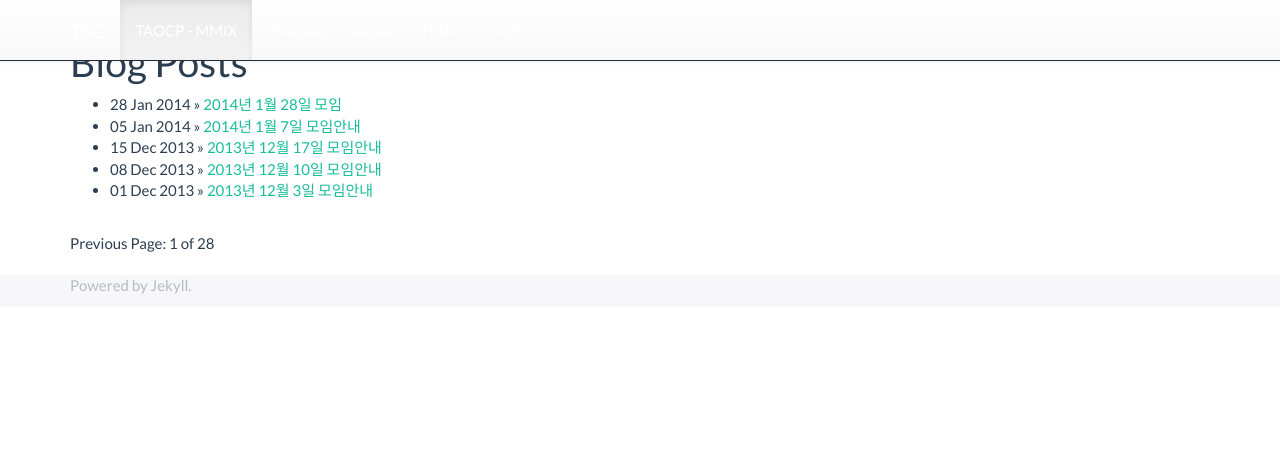
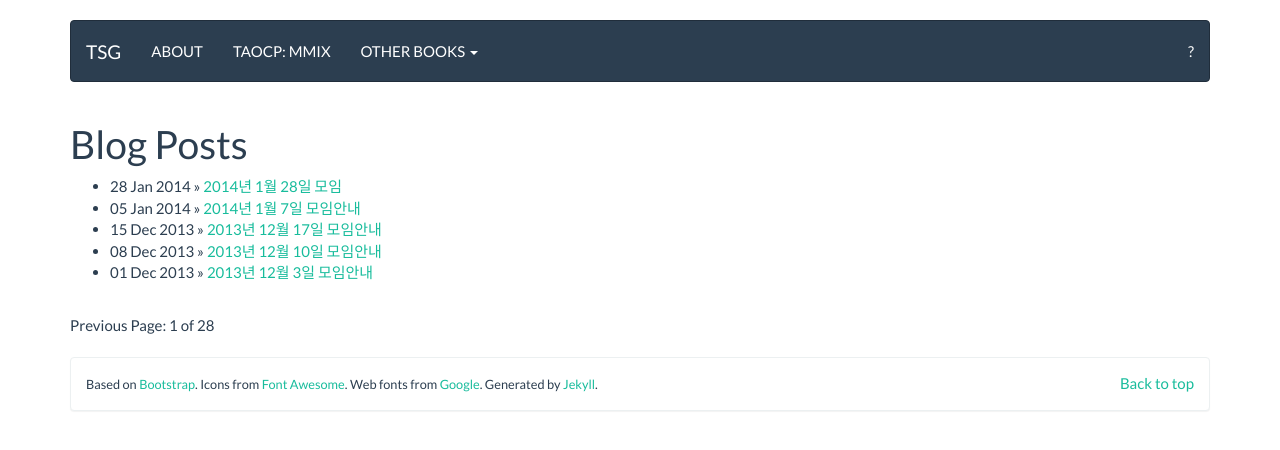
Before and after one commit to tuestudy/tuestudy.github.io, a Jekyll site: the page built from index.html, in a window 1280 px wide. Shown: the top 450 px of the page. Built offline with Jekyll 4.4.1, drawn with Linux system fonts in a browser that asks for light colours; Markdown is read by kramdown in place of the engine named in the settings; the list of posts is cut into pages by our own code.

Commit message:
split layout files

```diff
--- /dev/null
+++ b/_includes/footer.html
@@ -0,0 +1,10 @@
+<div class="row">
+  <div class="col-lg-12">
+    <div class="panel panel-default">
+      <div class="panel-body">
+        <small>Based on <a href="http://getbootstrap.com" rel="nofollow">Bootstrap</a>. Icons from <a href="http://fortawesome.github.io/Font-Awesome/" rel="nofollow">Font Awesome</a>. Web fonts from <a href="http://www.google.com/webfonts" rel="nofollow">Google</a>. Generated by <a href="http://jekyllrb.com/" rel="nofollow">Jekyll</a>.</small>
+        <div class="pull-right"><a href="#top">Back to top</a></div>
+      </div>
+    </div>
+  </div>
+</div>
--- /dev/null
+++ b/_includes/header.html
@@ -0,0 +1,35 @@
+<!-- Static navbar -->
+<div class="navbar navbar-default" role="navigation">
+  <div class="navbar-header">
+    <button type="button" class="navbar-toggle" data-toggle="collapse" data-target=".navbar-collapse">
+      <span class="sr-only">Toggle navigation</span>
+      <span class="icon-bar"></span>
+      <span class="icon-bar"></span>
+      <span class="icon-bar"></span>
+    </button>
+    <a class="navbar-brand" href="/">{{ site.name }}</a>
+  </div>
+  <div class="navbar-collapse collapse">
+    <ul class="nav navbar-nav">
+      <li><a href="/about.html">ABOUT</a></li>
+      <li><a href="#">TAOCP: MMIX</a></li>
+      <li class="dropdown">
+        <a href="#" class="dropdown-toggle" data-toggle="dropdown">OTHER BOOKS <b class="caret"></b></a>
+        <ul class="dropdown-menu">
+          <li class="dropdown-header">2013</li>
+          <li><a href="#">JMBook</a></li>
+          <li class="divider"></li>
+          <li class="dropdown-header">2012</li>
+          <li><a href="#">AOSA</a></li>
+          <li><a href="#">HtDP</a></li>
+          <li class="divider"></li>
+          <li class="dropdown-header">~2011</li>
+          <li><a href="#">SICP</a></li>
+        </ul>
+      </li>
+    </ul>
+    <ul class="nav navbar-nav navbar-right">
+      <li><a href="#">?</a></li>
+    </ul>
+  </div><!--/.nav-collapse -->
+</div>
--- a/_layouts/default.html
+++ b/_layouts/default.html
@@ -6,49 +6,15 @@
   <meta http-equiv="X-UA-Compatible" content="IE=edge,chrome=1">
   <!-- Bootstrap CSS -->
   <link rel="stylesheet" href="/css/bootstrap.min.css">
-  <link rel="stylesheet" href="/css/bootstrap-theme.min.css">
   <!-- syntax highlighting CSS -->
   <link rel="stylesheet" href="/css/syntax.css">
   <!-- Custom CSS -->
   <link rel="stylesheet" href="/css/default.css">
 </head>
 <body>
-  <!-- Wrap all page content here -->
-  <div id="wrap">
-    <!-- Fixed navbar -->
-    <div class="navbar navbar-default navbar-fixed-top" role="navigation">
-      <div class="container">
-        <div class="navbar-header">
-          <button type="button" class="navbar-toggle" data-toggle="collapse" data-target=".navbar-collapse">
-            <span class="sr-only">Toggle navigation</span>
-            <span class="icon-bar"></span>
-            <span class="icon-bar"></span>
-            <span class="icon-bar"></span>
-          </button>
-          <a class="navbar-brand" href="/">{{ site.name }}</a>
-        </div>
-        <div class="collapse navbar-collapse">
-          <ul class="nav navbar-nav">
-            <li class="active"><a href="#">TAOCP - MMIX</a></li>
-            <li><a href="#">JMBook</a></li>
-            <li><a href="#">AOSA</a></li>
-            <li><a href="#">HtDP</a></li>
-            <li><a href="#">SICP</a></li>
-          </ul>
-        </div><!--/.nav-collapse -->
-      </div>
-    </div>
-
-    <!-- Begin page content -->
-    <div class="container">
-      {{ content }}
-    </div>
-  </div>
-  <div id="footer">
-    <div class="container">
-      <p class="text-muted">Powered by Jekyll.</p>
-    </div>
-  </div>
+  <div class="container">{% include header.html %}</div>
+  <div class="container">{{ content }}</div>
+  <div class="container">{% include footer.html %}</div>
   <!-- Include all compiled plugins (below), or include individual files as needed -->
   <script src="/js/jquery-2.1.0.min.js"></script>
   <script src="/js/bootstrap.min.js"></script>
```
